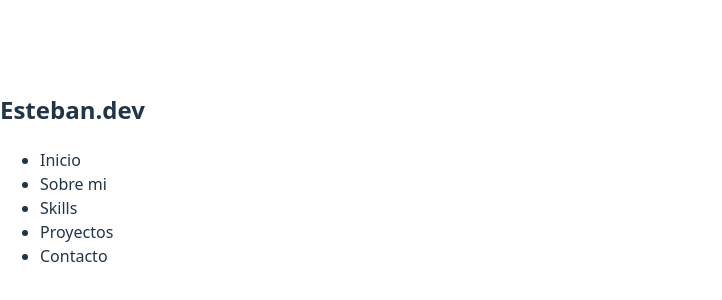
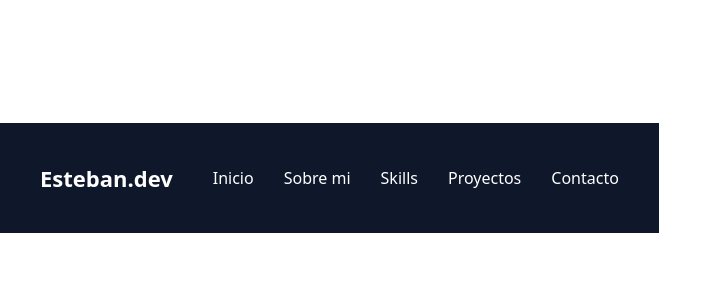
Before and after one commit to Est3banj/portafolio-esteban, a React (Vite) app in the folder portafolio/: page / in a window 1280 px wide. Shown: the part 222-522 px from the top of the page, without its empty margins (0-722 px from the left). Built offline with nearby package versions, Linux system fonts and the light colour scheme.

Commit message:
estiliza navbar

```diff
--- /dev/null
+++ b/portafolio/src/components/Navbar.css
@@ -0,0 +1,28 @@
+.navbar {
+  display: flex;
+  justify-content: space-between;
+  align-items: center;
+  padding: 20px 40px;
+  background-color: #0f172a;
+  color: #fff;
+}
+
+.logo {
+  font-size: 22px;
+  font-weight: bold;
+}
+
+.nav-links {
+  list-style: none;
+  display: flex;
+  gap: 30px;
+}
+
+.nav-links li {
+  cursor: pointer;
+  transition: color 0.3s;
+}
+
+.nav-links li:hover {
+  color: #38bdf8;
+}
--- a/portafolio/src/components/Navbar.jsx
+++ b/portafolio/src/components/Navbar.jsx
@@ -1,10 +1,12 @@
 import React from "react";
+import "./Navbar.css";
 
 const Navbar = () => {
   return (
-    <nav>
-      <h2>Esteban.dev</h2>
-      <ul>
+    <nav className="navbar">
+      <h2 className="logo">Esteban.dev</h2>
+
+      <ul className="nav-links">
         <li>Inicio</li>
         <li>Sobre mi</li>
         <li>Skills</li>
```
